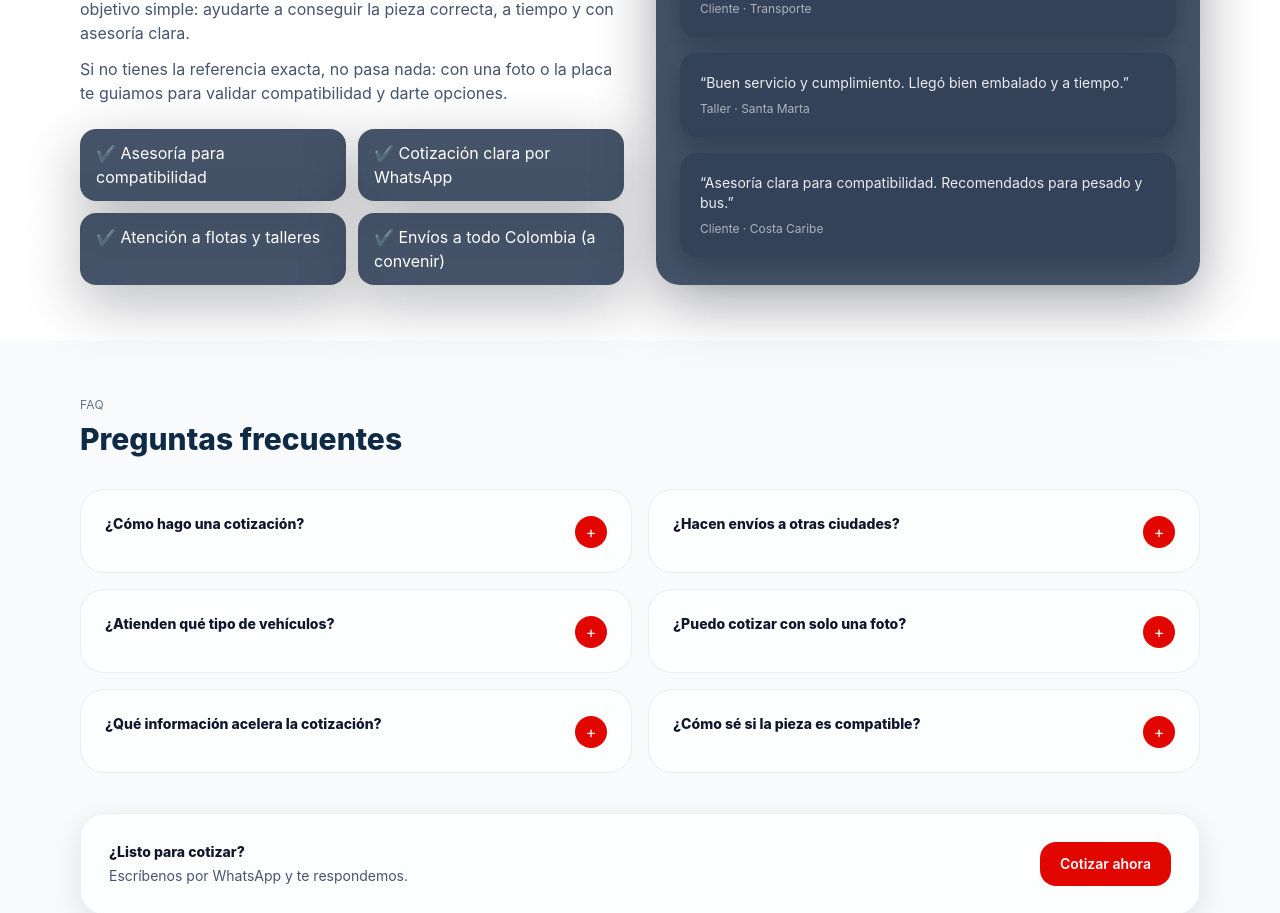
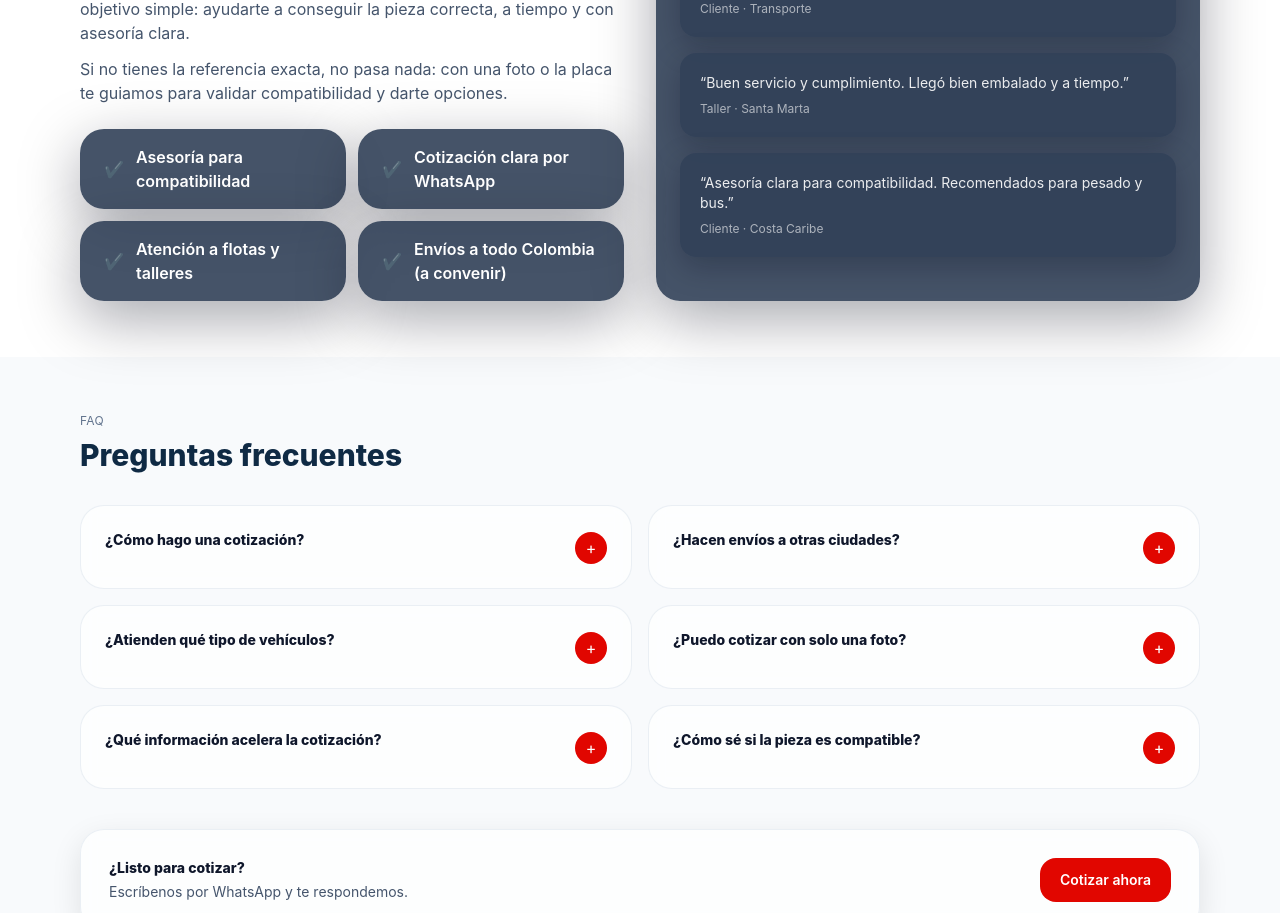
Before and after one commit to julianchocmanrique/Tornirepuestos-web, a Next.js app: page /tornirepuestos/ in a window 1280 px wide. Shown: the part 3255-4168 px from the top of the page. Built offline with nearby package versions, Linux system fonts and the light colour scheme.

Commit message:
style: barras de Nosotros como cards grises premium

```diff
--- a/src/app/page.tsx
+++ b/src/app/page.tsx
@@ -477,9 +477,10 @@ export default function Page() {
               ].map((x) => (
                 <div
                   key={x}
-                  className="rounded-2xl bg-slate-700/90 px-4 py-3 text-white shadow-[0_18px_60px_rgba(2,6,23,0.28)]"
+                  className="flex items-center gap-3 rounded-3xl bg-slate-700/90 px-6 py-4 text-white shadow-[0_18px_60px_rgba(2,6,23,0.35)]"
                 >
-                  <span style={{ color: brand.colors.accent }}>✔</span> {x}
+                  <span className="text-white/70">✔</span>
+                  <span className="text-base font-semibold">{x}</span>
                 </div>
               ))}
             </div>
```
